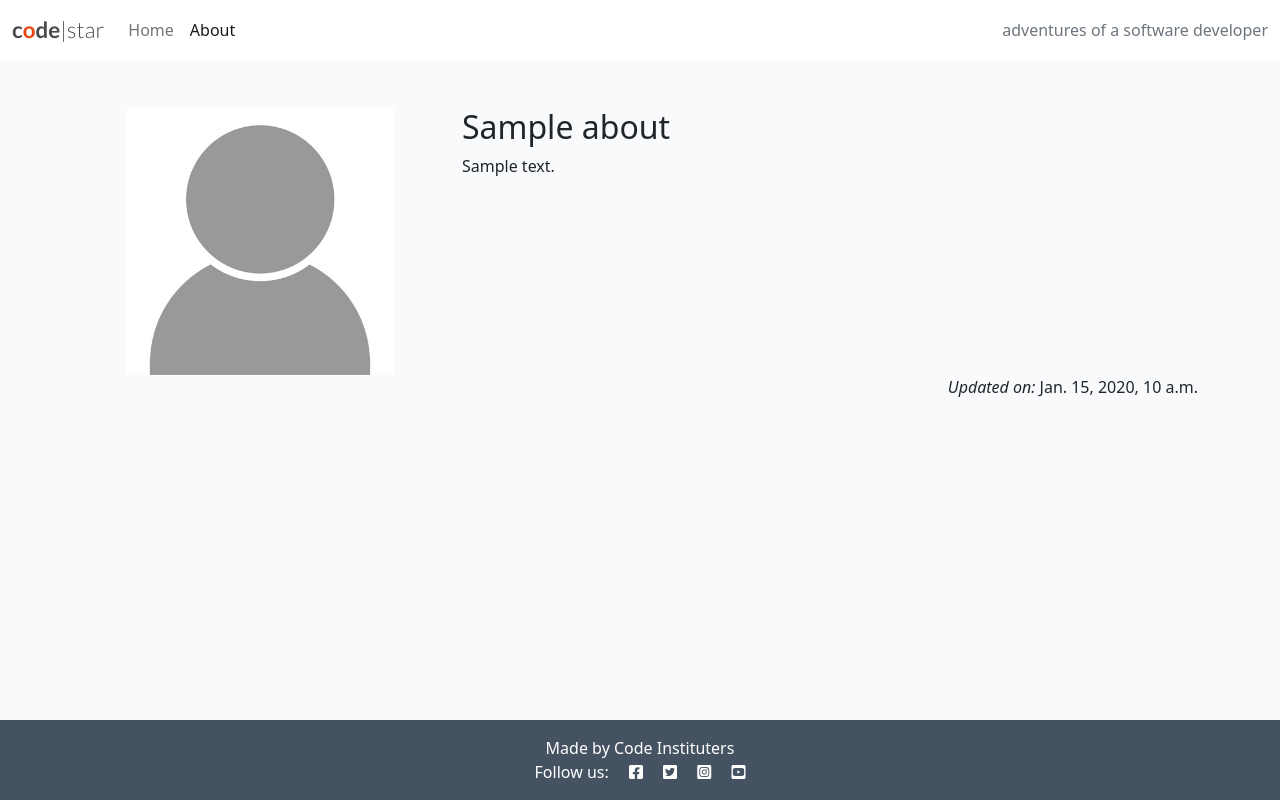
After one commit to SummonerSkies/django-blog, a Django app: page /about/ in a window 1280 px wide. The commit adds this page. Run offline with Django 4.2, Linux system fonts and the light colour scheme; tables that the repository leaves empty hold one stand-in row (values such as "Sample post").

Commit message:
added about section

```diff
--- /dev/null
+++ b/about/templates/about/about.html
@@ -0,0 +1,23 @@
+{% extends 'base.html' %}
+{% block content %}
+{% load static %}
+<div class="container mt-5">
+    <div class="row">
+        <div class="col-4 text-center">
+            <img src="{% static 'images/nobody.jpg' %}" width="75%">
+        </div>
+        <div class="col-8">
+            <!-- Title goes between these h2 tags -->
+            <h2> {{ about.title }}</h2>
+            <!-- Content goes directly underneath this -->
+             {{ about.content | safe }}
+        </div>
+    </div>
+    <div class="row">
+        <div class="col text-right">
+            <!-- Updated on field goes in here -->
+            <p class="text-end"><em>Updated on: </em> {{ about.updated_on}} </p>
+        </div>
+      </div>
+</div>
+{% endblock content %}
--- /dev/null
+++ b/about/urls.py
@@ -0,0 +1,6 @@
+from . import views
+from django.urls import path
+
+urlpatterns = [
+    path('', views.about_me, name='about'),
+]
--- a/about/views.py
+++ b/about/views.py
@@ -1,3 +1,15 @@
 from django.shortcuts import render
+from .models import About
 
 # Create your views here.
+def about_me(request):
+    """
+    Renders the About page
+    """
+    about = About.objects.all().order_by('-updated_on').first()
+
+    return render(
+        request,
+        "about/about.html",
+        {"about": about},
+    )
--- a/codestar/urls.py
+++ b/codestar/urls.py
@@ -18,6 +18,7 @@ from django.contrib import admin
 from django.urls import path, include
 
 urlpatterns = [
+    path('about/', include('about.urls'), name="about-urls"),
     path('admin/', admin.site.urls),
     path('summernote/', include('django_summernote.urls')),
     path("", include("blog.urls"), name="blog-urls"),
--- a/templates/base.html
+++ b/templates/base.html
@@ -1,6 +1,7 @@
 {% load static %}
 
 {% url 'home' as home_url %}
+{% url 'about' as about_url %}
 
 <!DOCTYPE html>
 <html class="h-100" lang="en">
@@ -43,7 +44,14 @@
                         <a class="nav-link {% if request.path == home_url %}active{% endif %}" aria-current="page"
                             href="{% url 'home' %}">Home</a>
                     </li>
-
+                    <li class="nav-item">
+                        <a
+                          class="nav-link
+                          {% if request.path == about_url %}active{%endif%}"
+                          aria-current="page"
+                          href="{% url 'about' %}"
+                          >About</a>
+                      </li>
                 </ul>
                 <span class="navbar-text text-muted">
                     adventures of a software developer
```
Also changed, not shown: static/images/nobody.jpg (added).
